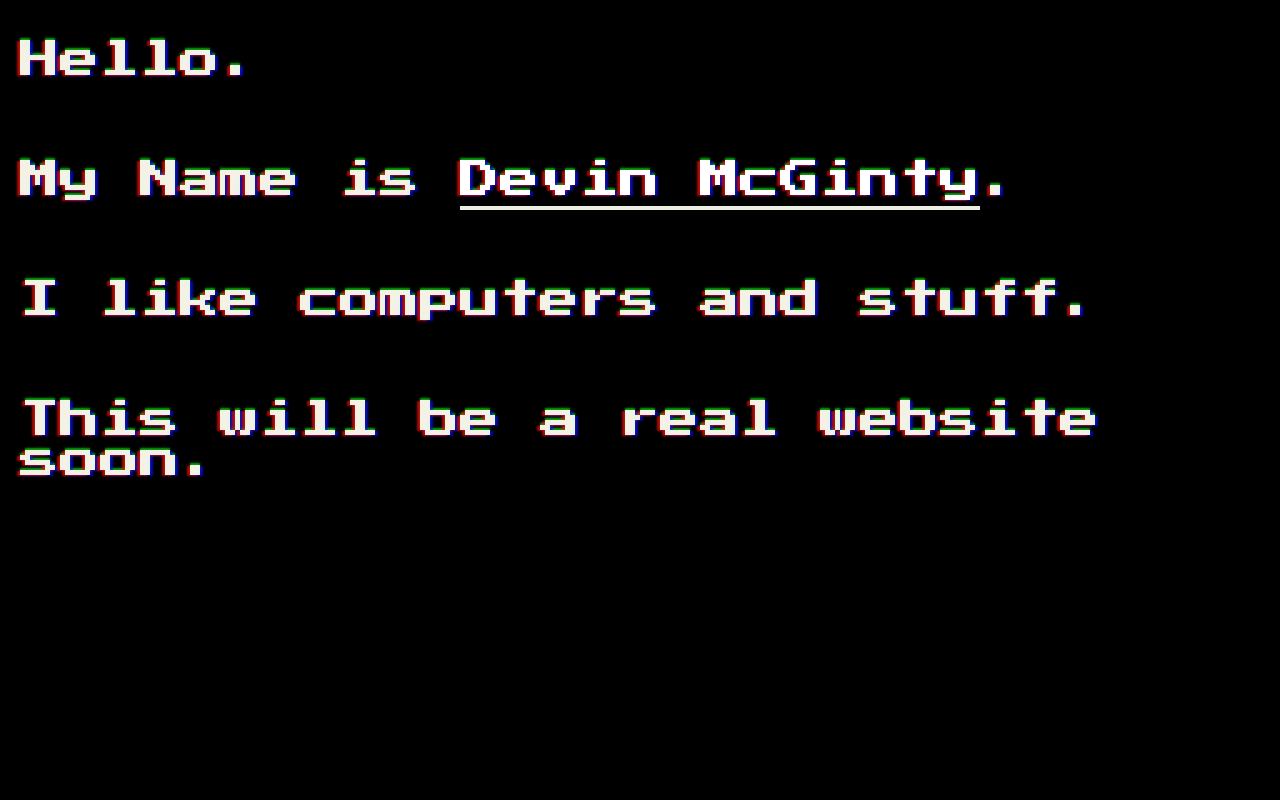
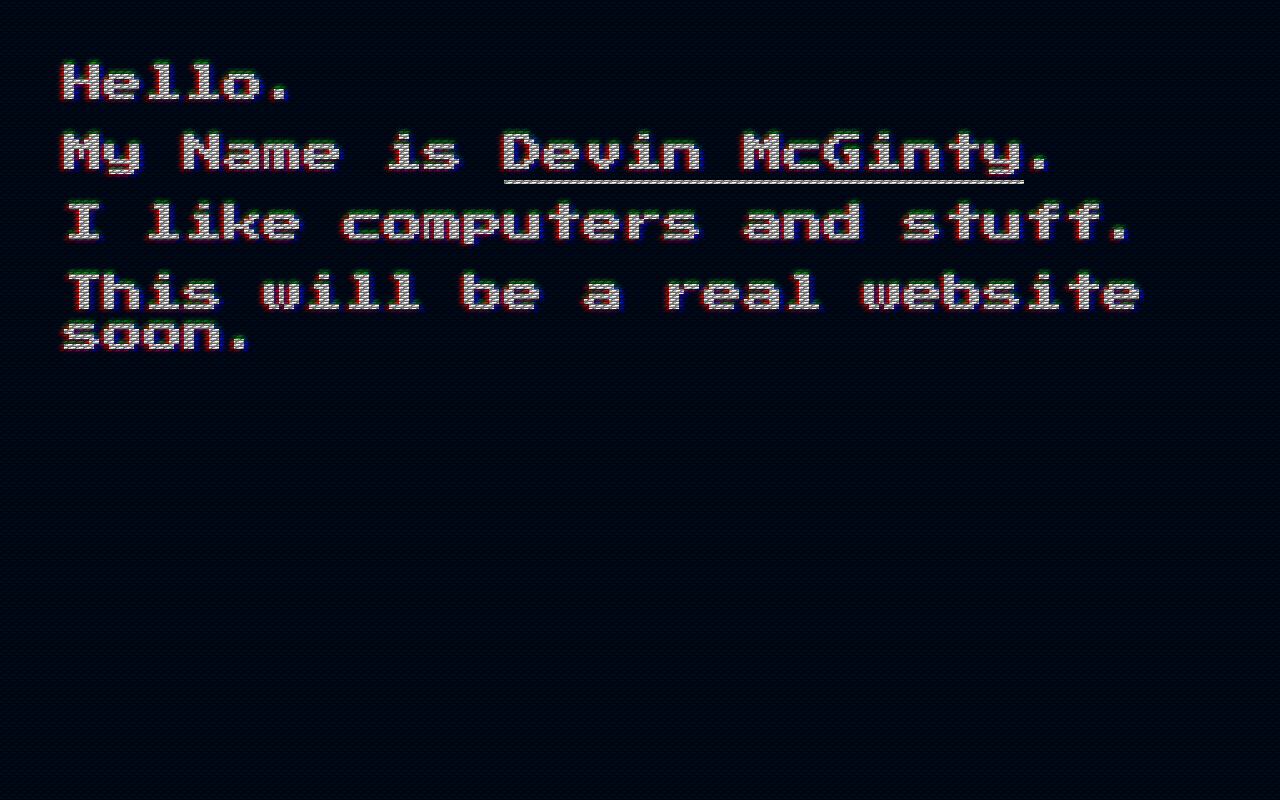
Before and after one commit to devinmcginty/devinmcginty.github.io, a plain HTML site: page index.html in a window 1280 px wide. Drawn offline with Linux system fonts and the light colour scheme.

Commit message:
Add scanline overlay

```diff
--- a/index.html
+++ b/index.html
@@ -4,13 +4,24 @@
     <script type="text/javascript" src="./src/main.js"></script>
     <link type="text/css" rel="stylesheet" href="./src/main.css" />
     <title>Devin McGinty</title>
+    <!--[if IE]>
+      <style type="text/css">
+        .scanlines {
+          filter:progid:DXImageTransform.Microsoft.AlphaImageLoader(src='./assets/scanlines.png', sizingMethod='scale');
+          background:none !important;
+        }
+        </style>
+    <![endif]-->
 </head>
 
 <body>
-    <div class="title">Hello.</div>
-    <div class="title">My Name is <a href="./assets/resume.pdf">Devin McGinty</a>.</div>
-    <div class="title">I like computers and stuff.</div>
-    <div class="title">This will be a real website soon.</div>
+    <div class="scanlines"></div>
+    <div class="content">
+        <div class="title">Hello.</div>
+        <div class="title">My Name is <a href="./assets/resume.pdf">Devin McGinty</a>.</div>
+        <div class="title">I like computers and stuff.</div>
+        <div class="title">This will be a real website soon.</div>
+    </div>
 </body>
 
 </html>
--- a/src/main.css
+++ b/src/main.css
@@ -7,25 +7,46 @@ body {
     width: 100%;
     height: 100%;
     margin: 0;
-    background-color: black;
-    color: white;
+    background-color: #000c20;
+    -webkit-touch-callout: none;
+      -webkit-user-select: none;
+       -khtml-user-select: none;
+         -moz-user-select: none;
+          -ms-user-select: none;
+              user-select: none;
+    cursor: default;
 }
 
 a {
     color: white;
     text-decoration: none;
     padding-bottom: 6px;
-    border-bottom: 4px solid rgba(249,258,240, 0.94);
+    border-bottom: 4px solid white;
+}
+
+.scanlines {
+    z-index: 2;
+    pointer-events: none;
+    position: absolute;
+    height: 100%;
+    width: 100%;
+    background: url("../assets/scanlines.png");
+}
+
+.content {
+    width: 100%;
+    max-height: 100%;
+    margin: 5%;
 }
 
 .title {
+    z-index: 1;
     position: relative;
-    color: rgba(249,258,240, 0.94);
+    color: white;
     font-size: 40px;
-    margin: 40px auto auto 20px;
-    text-shadow: -3px 1px 2px rgba(240, 12, 12, 0.7),
-                 3px 1px 2px rgba(12,12,240, 0.7),
-                 0 -2px 2px rgba(12,240,12, 0.7);
+    margin-top: 30px;
+    text-shadow: -4px 1px 4px rgba(240, 12, 12, 0.9),
+                 4px 1px 4px rgba(12, 12, 240, 0.9),
+                 0 -3px 4px rgba(12, 240, 12, 0.9);
     width: 100%;
-    height: 10%;
 }
```
Also changed, not shown: src/main.js (+5 -3 lines), assets/scanlines.png (added).
